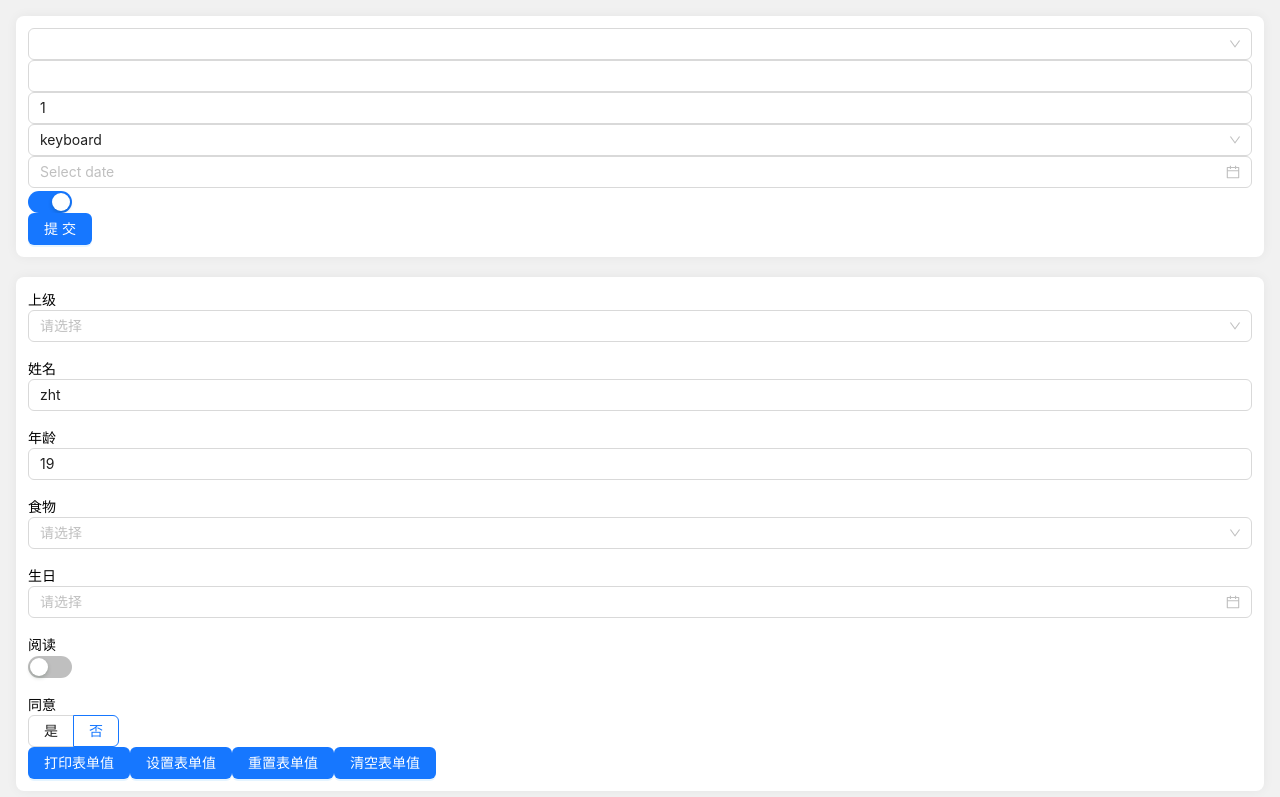
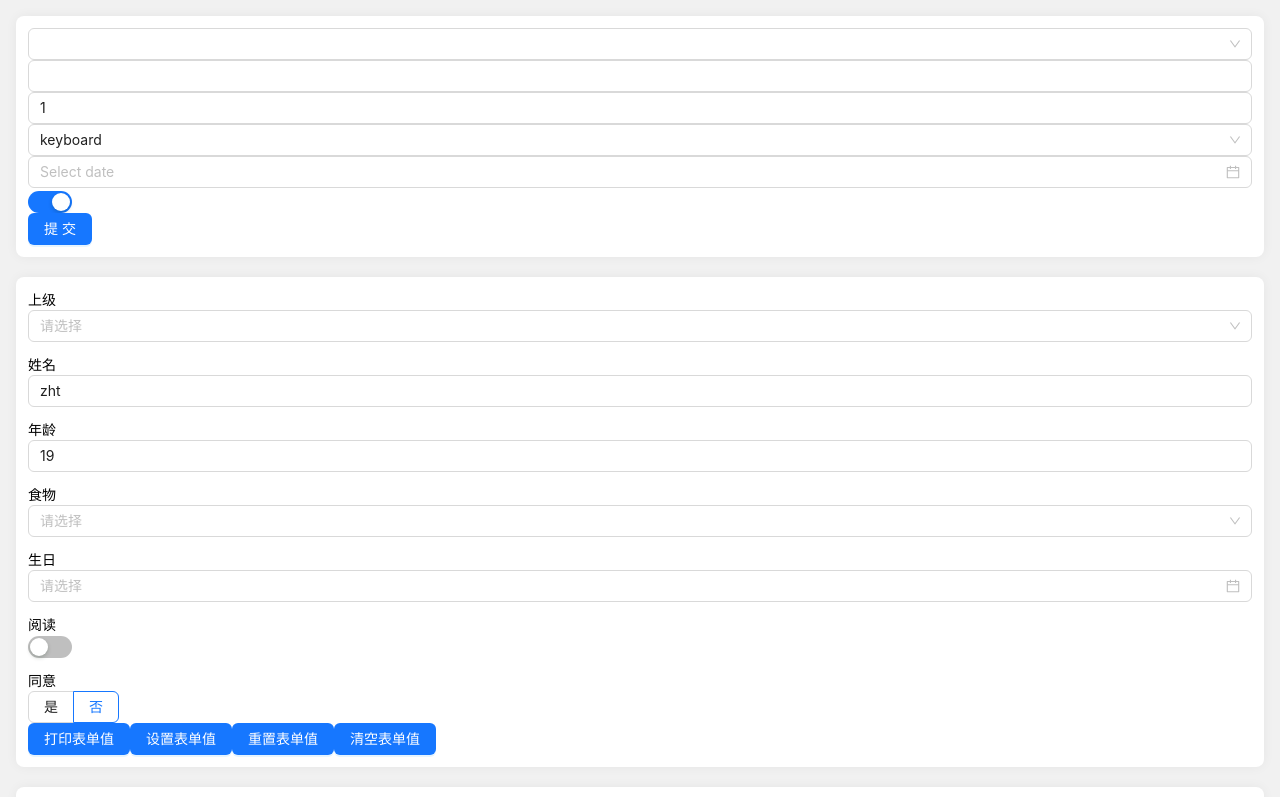
Before and after one commit to ZHTGitHub/nifty-react, a React (Vite) app: page / in a window 1280 px wide. Shown: the top 797 px of the page. Built offline with nearby package versions, Linux system fonts and the light colour scheme; the HTML template or start-up script is replaced by a standard one.

Commit message:
完善表单功能

```diff
--- a/components/form/Form.tsx
+++ b/components/form/Form.tsx
@@ -1,4 +1,5 @@
 import type { Ref } from 'react'
+import type { RowProps } from 'antd'
 import type { ZFormProps, ZFormSchema } from './types/form'
 import type { Recordable } from './types/form'
 
@@ -79,6 +80,8 @@ function ZForm(props: ZFormProps, ref: Ref<unknown> | undefined) {
     }
   })
 
+  const realRowProps: RowProps = { gutter: [0, 12], ...wrapperRow }
+
   return (
     <div>
       <FormContext.Provider value={{
@@ -89,7 +92,7 @@ function ZForm(props: ZFormProps, ref: Ref<unknown> | undefined) {
       }}>
         <DisabledContextProvider disabled={ disabled }>
           <SizeContext.Provider value={ size }>
-            <Row { ...wrapperRow }>
+            <Row { ...realRowProps }>
               {
                 schemas?.map((schema: ZFormSchema) => (
                   <ZFormItem
--- a/components/form/components/FormItem.tsx
+++ b/components/form/components/FormItem.tsx
@@ -1,3 +1,4 @@
+import type { ColProps } from 'antd'
 import type { ZFormSchema } from '../types/form'
 import type { ZFormProps } from '../types/form'
 import type { Recordable } from '../types/form'
@@ -105,10 +106,10 @@ function ZFormItem(props: ZFormItemProps) {
     ></Comp>
   }
 
-  const { colProps = {} } = schema;
-  const { wrapperCol = {} } = formProps;
+  const { colProps = {} } = schema
+  const { wrapperCol = {} } = formProps
 
-  const realColProps = { span: 24, ...wrapperCol, ...colProps }
+  const realColProps: ColProps = { span: 24, ...wrapperCol, ...colProps }
 
   return <Col
     { ...realColProps }
--- a/src/App.tsx
+++ b/src/App.tsx
@@ -192,7 +192,7 @@ function App() {
           autoSetPlaceHolder={ true }
           initialValues={{ name: 'zht', age: 19 }}
           schemas={ schemas }
-          wrapperRow={{ gutter: [0, 16] }}
+          // wrapperRow={{ gutter: [0, 12] }}
           onValueChange={ onValueChange }
           onValuesChange={ onValuesChange }
         ></ZForm>
```
